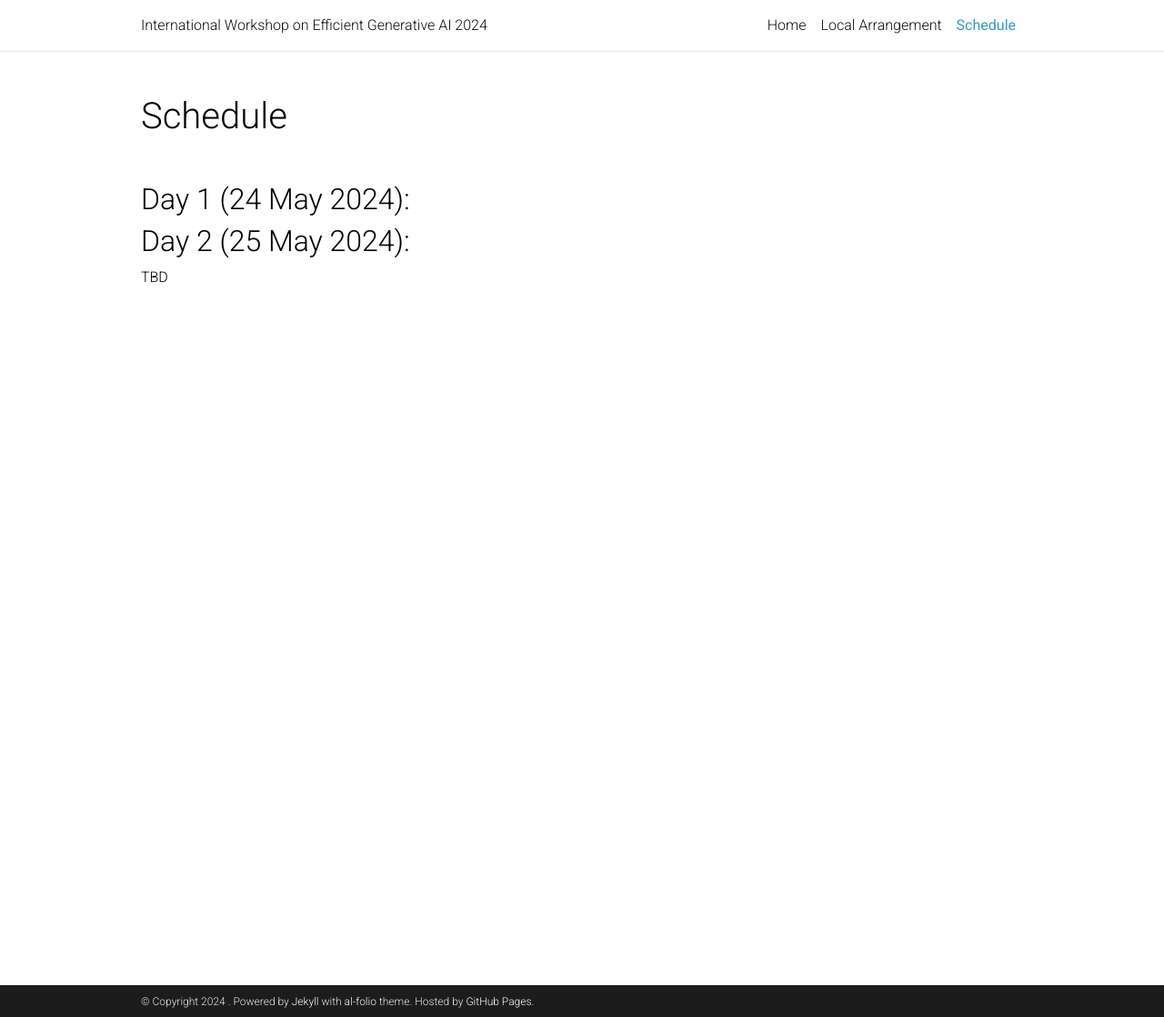
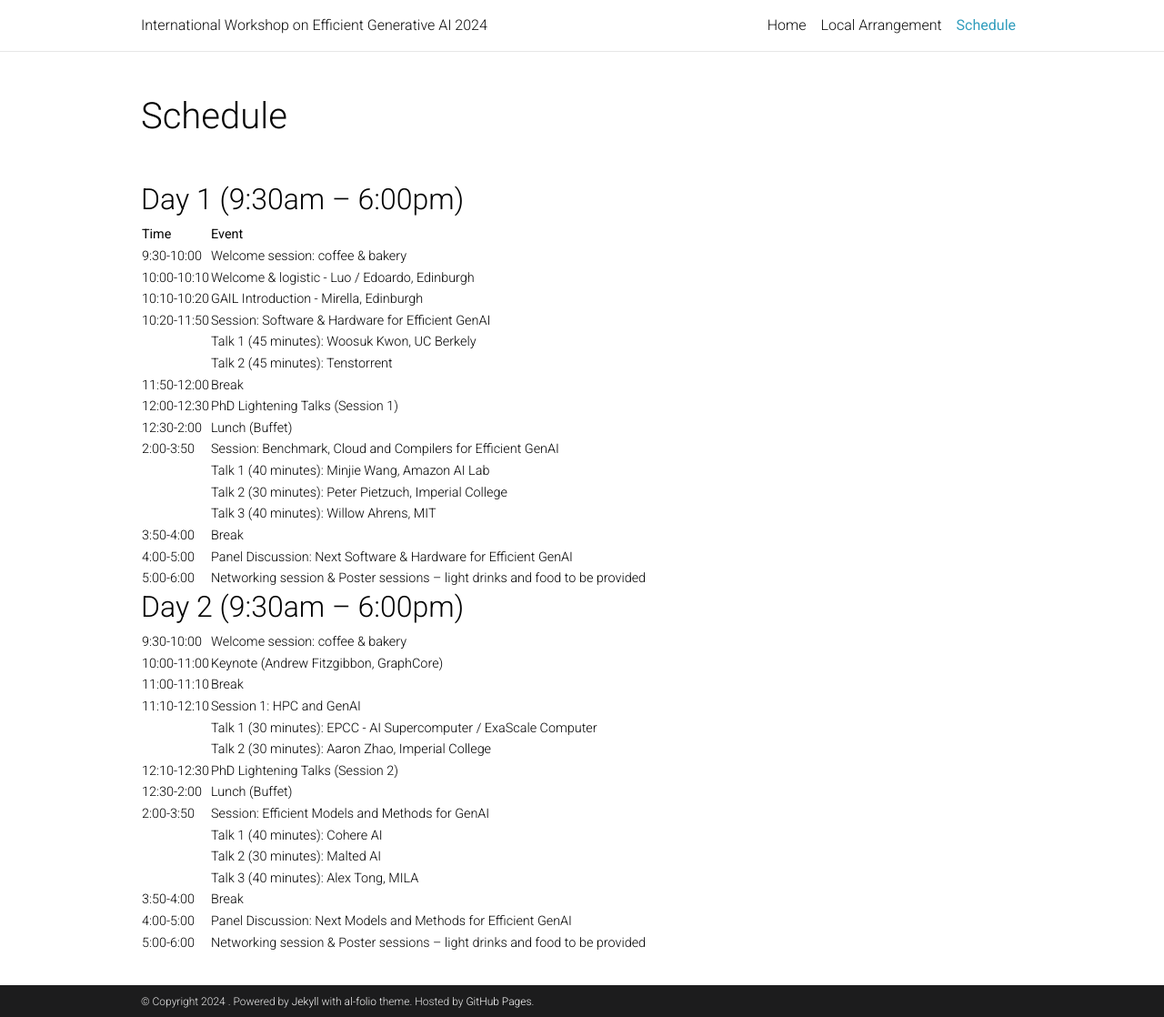
Before and after one commit to opensourcing-foundation-models/opensourcing-foundation-models.github.io, a Jekyll site: the page built from _pages/schedule.md, in a window 1280 px wide and 1118 px high. Shown: the whole window at 91% size. Built offline with Jekyll 4.4.1, drawn with Linux system fonts in a browser that asks for light colours; comment, search, counter and statistics services are not loaded; a style sheet for code colours, icons or effects is not loaded.

Commit message:
update: update schedule

```diff
--- a/_pages/schedule.md
+++ b/_pages/schedule.md
@@ -6,68 +6,44 @@ nav: true
 nav_order: 5
 ---
 # Schedule
+
 <br>
 
-<!-- | &nbsp;&nbsp;&nbsp;&nbsp;&nbsp;&nbsp;&nbsp;&nbsp;&nbsp;&nbsp;&nbsp;&nbsp;&nbsp; | &nbsp;&nbsp;&nbsp;| -->
-<!-- |-------------|:-------------| -->
-<!-- |__AM__&nbsp;&nbsp;&nbsp;&nbsp;&nbsp;&nbsp;&nbsp;&nbsp;&nbsp;&nbsp;&nbsp;&nbsp;&nbsp;&nbsp;&nbsp;&nbsp;&nbsp;&nbsp;&nbsp;&nbsp;|| -->
-<!-- | 8:40-9:00 | Opening Remarks | -->
-<!-- | 9:00-9:30 | Invited Talk 1 - Tatsunori Hashimoto | -->
-<!-- | 9:30-10:00 | Invited Talk 2 - Nazneen Rajani | -->
-<!-- | 10:00-10:15 | Break | -->
-<!-- | 10:15-10:45 | Invited Talk 3 – Fei Xia | -->
-<!-- | 10:45-11:30 | Panel 1: Key Techniques, Insights, and Challenges in Building Instruction-following Models -->
-<!-- |  | Panelists: Alex Tamkin, Albert Webson, Fei Xia, Prithviraj (Raj) Ammanabrolu, Hyung Won Chung | -->
-<!-- |-------------|:-------------| -->
-<!-- |__PM__|| -->
-<!-- | 13:00-14:00 | Poster Session | -->
-<!-- | 14:00-14:30 | Invited Talk 4 - Sara Hooker | -->
-<!-- | 14:30-15:00 | Invited Talk 5 - Alex Tamkin | -->
-<!-- | 15:00-15:15 | Break  | -->
-<!-- | 15:15-16:00  | Panel 2: Open and Collaborative Strategies for the Large Language Model Adaptation| -->
-<!-- |  | Panelists: Nazneen Rajani, Colin Raffel, Hao Zhang, Tatsunori Hashimoto | -->
-<!-- | 16:00-17:20 | Oral Presentations (10 min each) | -->
-<!-- | | 1. Understanding Hidden Context in Preference Learning: Consequences for RLHF | -->
-<!-- | | 2. Tensor Trust: Interpretable Prompt Injection Attacks from an Online Game | -->
-<!-- | | 3. Understanding the Effects of RLHF on LLM Generalisation and Diversity | -->
-<!-- | | 4. Learning Interactive Real-World Simulators | -->
-<!-- | | 5. Interactive Planning Using Large Language Models for Partially Observable Robotics Tasks | -->
-<!-- | | 6. Self-RAG: Self-reflective Retrieval Augmented Generation | -->
-<!-- | | 7. Delve into PPO: Implementation Matters for Stable RLHF | -->
-<!-- | | 8. FLASK: Fine-grained Language Model Evaluation based on Alignment Skill Sets | -->
-<!-- | 17:20-17:30 | Closing Remarks | -->
+## Day 1 (9:30am – 6:00pm)
 
-## Day 1 (24 May 2024):
+| Time        | Event                                      |
+|-------------|--------------------------------------------|
+| 9:30-10:00  | Welcome session: coffee & bakery           |
+| 10:00-10:10 | Welcome & logistic - Luo / Edoardo, Edinburgh |
+| 10:10-10:20 | GAIL Introduction - Mirella, Edinburgh     |
+| 10:20-11:50 | Session: Software & Hardware for Efficient GenAI |
+|             | Talk 1 (45 minutes): Woosuk Kwon, UC Berkely |
+|             | Talk 2 (45 minutes): Tenstorrent            |
+| 11:50-12:00 | Break                                      |
+| 12:00-12:30 | PhD Lightening Talks (Session 1)            |
+| 12:30-2:00  | Lunch (Buffet)                             |
+| 2:00-3:50   | Session: Benchmark, Cloud and Compilers for Efficient GenAI |
+|             | Talk 1 (40 minutes): Minjie Wang, Amazon AI Lab |
+|             | Talk 2 (30 minutes): Peter Pietzuch, Imperial College |
+|             | Talk 3 (40 minutes): Willow Ahrens, MIT     |
+| 3:50-4:00   | Break                                      |
+| 4:00-5:00   | Panel Discussion: Next Software & Hardware for Efficient GenAI |
+| 5:00-6:00   | Networking session & Poster sessions – light drinks and food to be provided |
 
-<!-- | &nbsp;&nbsp;&nbsp;&nbsp;&nbsp;&nbsp;&nbsp;&nbsp;&nbsp;&nbsp;&nbsp;&nbsp;&nbsp; | &nbsp;&nbsp;&nbsp;| -->
-<!-- |-------------|:-------------| -->
-<!-- |__AM__&nbsp;&nbsp;&nbsp;&nbsp;&nbsp;&nbsp;&nbsp;&nbsp;&nbsp;&nbsp;&nbsp;&nbsp;&nbsp;&nbsp;&nbsp;&nbsp;&nbsp;&nbsp;&nbsp;&nbsp;|| -->
-<!-- | 8:40-9:00 | Opening Remarks | -->
-<!-- | 9:00-9:30 | Invited Talk 1 - Tatsunori Hashimoto | -->
-<!-- | 9:30-10:00 | Invited Talk 2 - Nazneen Rajani | -->
-<!-- | 10:00-10:15 | Break | -->
-<!-- | 10:15-10:45 | Invited Talk 3 – Fei Xia | -->
-<!-- | 10:45-11:30 | Panel 1: Key Techniques, Insights, and Challenges in Building Instruction-following Models -->
-<!-- |  | Panelists: Alex Tamkin, Albert Webson, Fei Xia, Prithviraj (Raj) Ammanabrolu, Hyung Won Chung | -->
-<!-- |-------------|:-------------| -->
-<!-- |__PM__|| -->
-<!-- | 13:00-14:00 | Poster Session | -->
-<!-- | 14:00-14:30 | Invited Talk 4 - Sara Hooker | -->
-<!-- | 14:30-15:00 | Invited Talk 5 - Alex Tamkin | -->
-<!-- | 15:00-15:15 | Break  | -->
-<!-- | 15:15-16:00  | Panel 2: Open and Collaborative Strategies for the Large Language Model Adaptation| -->
-<!-- |  | Panelists: Nazneen Rajani, Colin Raffel, Hao Zhang, Tatsunori Hashimoto | -->
-<!-- | 16:00-17:20 | Oral Presentations (10 min each) | -->
-<!-- | | 1. Understanding Hidden Context in Preference Learning: Consequences for RLHF | -->
-<!-- | | 2. Tensor Trust: Interpretable Prompt Injection Attacks from an Online Game | -->
-<!-- | | 3. Understanding the Effects of RLHF on LLM Generalisation and Diversity | -->
-<!-- | | 4. Learning Interactive Real-World Simulators | -->
-<!-- | | 5. Interactive Planning Using Large Language Models for Partially Observable Robotics Tasks | -->
-<!-- | | 6. Self-RAG: Self-reflective Retrieval Augmented Generation | -->
-<!-- | | 7. Delve into PPO: Implementation Matters for Stable RLHF | -->
-<!-- | | 8. FLASK: Fine-grained Language Model Evaluation based on Alignment Skill Sets | -->
-<!-- | 17:20-17:30 | Closing Remarks | -->
+## Day 2 (9:30am – 6:00pm)
 
-## Day 2 (25 May 2024):
-
-TBD
+| 9:30-10:00  | Welcome session: coffee & bakery           |
+| 10:00-11:00 | Keynote (Andrew Fitzgibbon, GraphCore)     |
+| 11:00-11:10 | Break                                      |
+| 11:10-12:10 | Session 1: HPC and GenAI                   |
+|             | Talk 1 (30 minutes): EPCC - AI Supercomputer / ExaScale Computer |
+|             | Talk 2 (30 minutes): Aaron Zhao, Imperial College |
+| 12:10-12:30 | PhD Lightening Talks (Session 2)            |
+| 12:30-2:00  | Lunch (Buffet)                             |
+| 2:00-3:50   | Session: Efficient Models and Methods for GenAI |
+|             | Talk 1 (40 minutes): Cohere AI              |
+|             | Talk 2 (30 minutes): Malted AI              |
+|             | Talk 3 (40 minutes): Alex Tong, MILA        |
+| 3:50-4:00   | Break                                      |
+| 4:00-5:00   | Panel Discussion: Next Models and Methods for Efficient GenAI |
+| 5:00-6:00   | Networking session & Poster sessions – light drinks and food to be provided |
```
